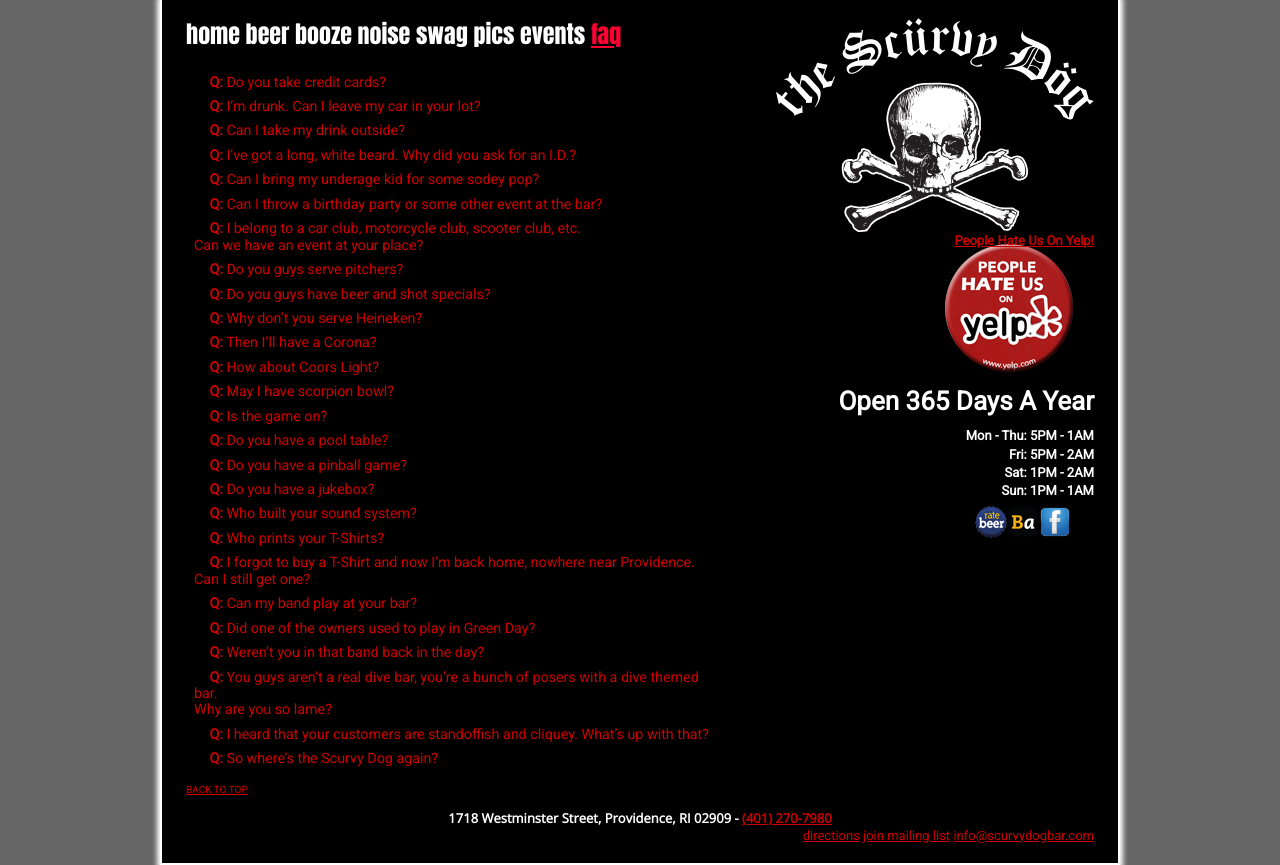
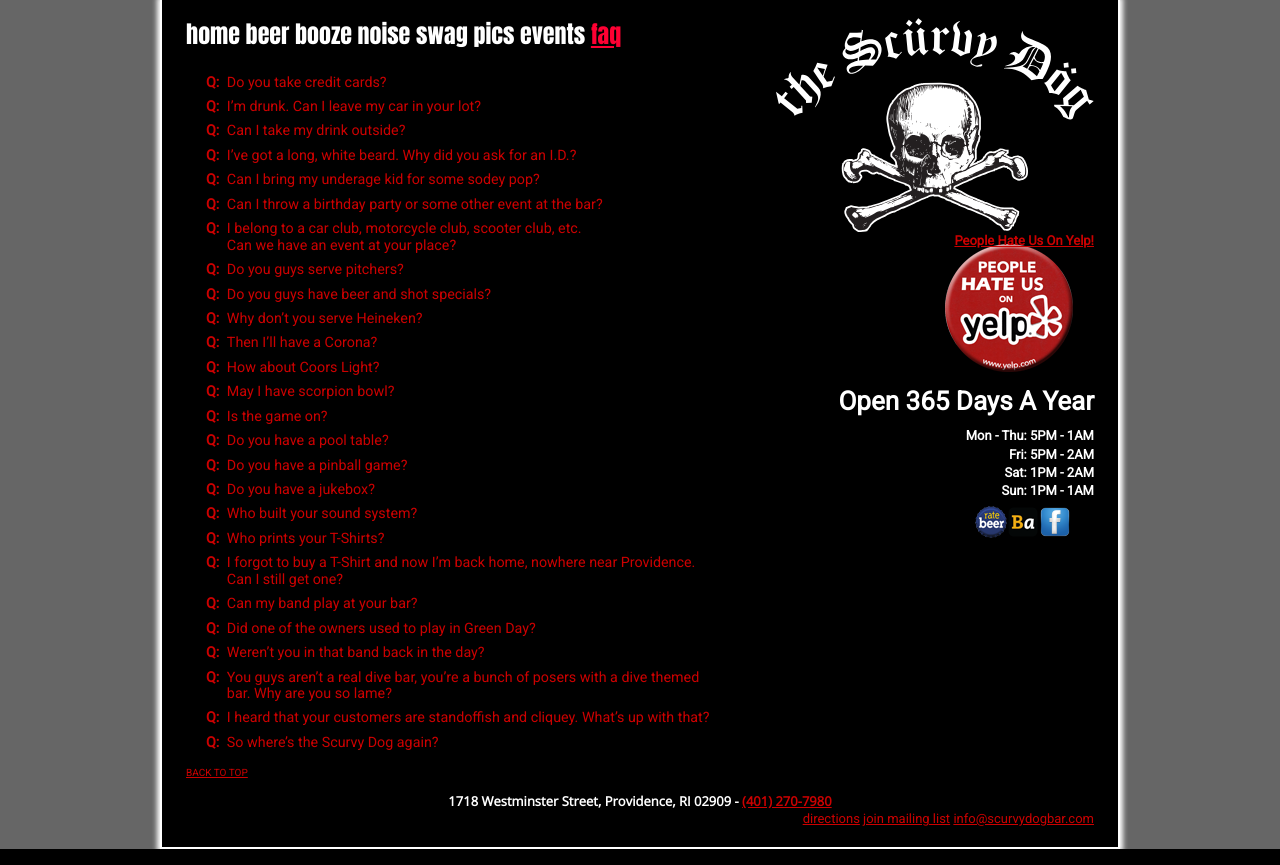
Before and after one commit to benhellmann/benhellmann.github.io, a PHP site: page /faq.html in a window 1280 px wide. Run offline with PHP 8.4, Linux system fonts and the light colour scheme.

Commit message:
faq typography fixes

```diff
--- a/css/disclosure-faq.css
+++ b/css/disclosure-faq.css
@@ -7,8 +7,9 @@ dl.faq button {
   border-radius: 5px;
   color:#c00;
   text-align: left;
+  display: flex;
 }
-
+dl.faq button b {margin-right: 1ex;}
 dl dd {
   margin: 0;
   padding: 0;
--- a/faq.html
+++ b/faq.html
@@ -1,20 +1,16 @@
 <!doctype html>
 <html class="no-js" lang="">
-
   <head>
     <meta charset="utf-8">
     <meta name="description" content="Punk rock and roll bar in the west side of Providence, RI. Great craft beer selection. Huge outdoor beer garden. Open 5PM-1AM 365 Days a Year. 2AM on the weekends.">
     <meta name="keywords" content="bar,pub,punk,rock,garage,metal,rockabilly,country,craft,beer,booze,scotch,bourbon,rye,whiskey,whisky,mezcal,tequila,vodka,rum,gin,parking,pool,pinball,outdoor seating,beer garden,scurvy dog,providence">
     <meta name="author" content="Jami Sleaze, CNIC, Scurvy Dog">
     <title>the Scurvy Dog - Beer / Booze / Punk Rock and Roll Bar in Providence, RI</title>
-
     <meta name="viewport" content="width=device-width, initial-scale=1">
-
     <meta property="og:title" content="">
     <meta property="og:type" content="">
     <meta property="og:url" content="">
     <meta property="og:image" content="">
-
     <link rel="manifest" href="site.webmanifest">
     <link rel="apple-touch-icon" href="icon.png">
     <!-- Place favicon.ico in the root directory -->
@@ -24,16 +20,11 @@
     <link rel="stylesheet" href="css/nav.css">
     <link rel="stylesheet" href="css/disclosure-faq.css">
     <link href="https://fonts.googleapis.com/css2?family=Anton&family=Open+Sans&family=Roboto&display=swap" rel="stylesheet">
-
-
     <meta name="theme-color" content="#ffffff">
-
   </head>
-
-  <body id="faq">
+  <body id="faqs">
     <!-- Begin Wrapper -->
     <div id="wrapper">
-
       <header>
         <div id="mobile-logo">
           <a href="/"><img src="images/scurvy_dog_text_logo_mobile.svg" class="logo" alt=""></a>
@@ -55,7 +46,6 @@
             <a href="signup.html">join mailing list</a>
             <a href="mailto:info@scurvydogbar.com">Contact</a>
           </nav>
-
         </div>
       </header>
       <main>
@@ -281,11 +271,12 @@
           </dd>
           <dt>
             <button type="button" aria-expanded="false" aria-controls="faq24_desc">
-              <b>Q:</b> You guys aren&#146;t a real dive bar, you&#146;re a bunch of posers with a dive themed bar. <br />Why are you so lame?</button>
+              <b>Q:</b> You guys aren&#146;t a real dive bar, you&#146;re a bunch of posers with a dive themed bar. Why are you so lame?</button>
           </dt>
           <dd>
-            <div id="faq24_desc" class="desc"><b>A:</b> We don&#146;t consider ourselves a dive bar. There&#146;s several definitions floating around out there. Terry and I are of the old school, and consider a dive bar to include several of the following features: 1) both kinds of beer on tap, served through draft lines that have never been cleaned, 2) nicotine stained wood paneled walls covered in beer swag from the 70s and 80s, 3) terrible music or no music at all, 4) toothless, alcoholic regulars who look 70 and are probably in their 40s, and 5) an element of danger and high likelihood of witnessing the batshit and the insane. And maybe a little Keno thrown in for good measure. If this is what you&#146;re after, I hear you might want to check out Splinters on Manton Ave.
-              <p>We think of the Scurvy Dog of more of a neighborhood pub with great beer, whiskey, music, and a rock and roll vibe. DYI, non corporate, lots of regulars who all know each other. Nerds, freaks, musicians, tattooists and body piercers, web designers, artists, cooks and bartenders, bikers, punks, Math professors, auctioneers, LBGT folks, neighborhood folks, and the rare occasional Green Bar era old guy, all hanging out in harmony. If that sounds like your modern definition of &#147;dive bar&#148; and you like that sort of thing, then hooray! We&#146;re a dive bar now I guess.</p>
+            <div id="faq24_desc" class="desc">
+                <b>A:</b> We don&#146;t consider ourselves a dive bar. There&#146;s several definitions floating around out there. Terry and I are of the old school, and consider a dive bar to include several of the following features: 1) both kinds of beer on tap, served through draft lines that have never been cleaned, 2) nicotine stained wood paneled walls covered in beer swag from the 70s and 80s, 3) terrible music or no music at all, 4) toothless, alcoholic regulars who look 70 and are probably in their 40s, and 5) an element of danger and high likelihood of witnessing the batshit and the insane. And maybe a little Keno thrown in for good measure. If this is what you&#146;re after, I hear you might want to check out Splinters on Manton Ave.
+                <p>We think of the Scurvy Dog of more of a neighborhood pub with great beer, whiskey, music, and a rock and roll vibe. DYI, non corporate, lots of regulars who all know each other. Nerds, freaks, musicians, tattooists and body piercers, web designers, artists, cooks and bartenders, bikers, punks, Math professors, auctioneers, LBGT folks, neighborhood folks, and the rare occasional Green Bar era old guy, all hanging out in harmony. If that sounds like your modern definition of &#147;dive bar&#148; and you like that sort of thing, then hooray! We&#146;re a dive bar now I guess.</p>
             </div>
           </dd>
           <dt>
@@ -304,16 +295,9 @@
           </dd>
         </dl>
         <p class="back_to_top"><a href="#top">back to top</a></p>
-
       </main>
       <aside>
         <img src="images/scurvy_dog_logo_plus_skull.svg" class="logo" alt="">
-        <!--   <div id="logo_area">
-    <h1>The Scurvy Dog</h1>
-  </div> -->
-        <!-- End logo_area -->
-
-
         <a href="http://www.yelp.com/biz/scurvy-dog-providence" rel="external" id="yelp_button">People Hate Us On Yelp!</a>
         <!-- End yelp_area -->
         <p>Open 365 Days A Year</p>
@@ -354,50 +338,9 @@
         a.src = g;
         m.parentNode.insertBefore(a, m)
       })(window, document, 'script', 'https://www.google-analytics.com/analytics.js', 'ga');
-
       ga('create', 'UA-77027855-1', 'auto');
       ga('send', 'pageview');
-      // push menu
-      // https://codepen.io/razitazi/pen/WbZaOq/
-      //Exelent little functions to use any time when class modification is needed
-      function hasClass(ele, cls) {
-        return !!ele.className.match(new RegExp('(\\s|^)' + cls + '(\\s|$)'));
-      }
-
-      function addClass(ele, cls) {
-        if (!hasClass(ele, cls)) ele.className += " " + cls;
-      }
-
-      function removeClass(ele, cls) {
-        if (hasClass(ele, cls)) {
-          var reg = new RegExp('(\\s|^)' + cls + '(\\s|$)');
-          ele.className = ele.className.replace(reg, ' ');
-        }
-      }
-
-      //Add event from js the keep the marup clean
-      function init() {
-        document.getElementById("menu-toggle").addEventListener("click", toggleMenu);
-      }
-
-      //The actual fuction
-      function toggleMenu() {
-        var ele = document.getElementsByTagName('body')[0];
-        if (!hasClass(ele, "open")) {
-          addClass(ele, "open");
-        } else {
-          removeClass(ele, "open");
-        }
-      }
-
-      //Prevent the function to run before the document is loaded
-      document.addEventListener('readystatechange', function() {
-        if (document.readyState === "complete") {
-          init();
-        }
-      });
     </script>
     <script src="js/disclosure-button.js"></script>
   </body>
-
 </html>
```
Also changed, not shown: js/push-menu.js (added, +34 -0 lines), 1 other file.
